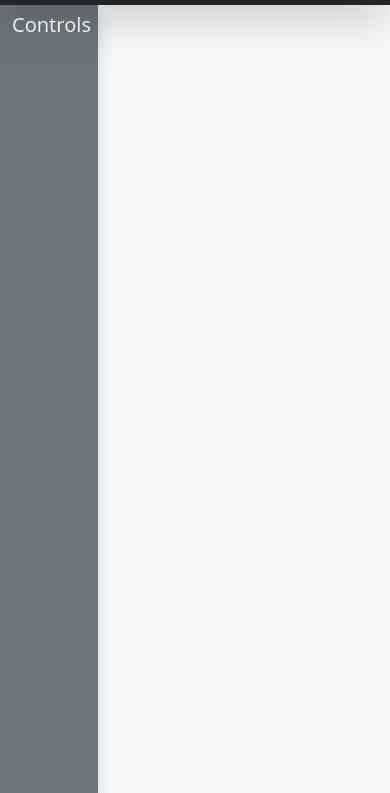
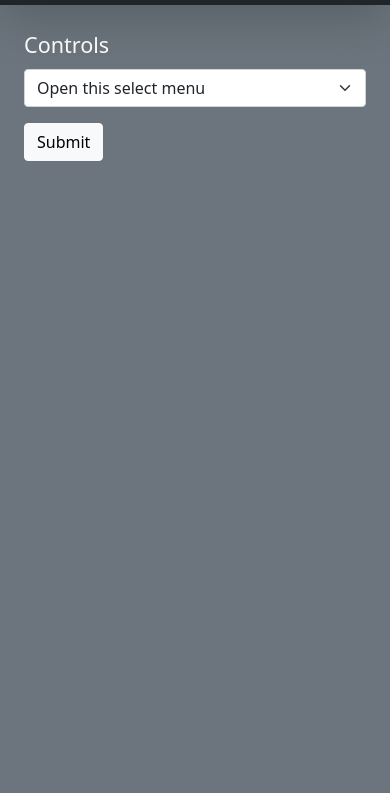
Before and after one commit to cprosche/bootstrap5-dashboard, a plain HTML site: page index.html in a window 390 px wide. Shown: the part 51-844 px from the top of the page. Drawn offline with nearby package versions, Linux system fonts and the light colour scheme.

Commit message:
added responsiveness

```diff
--- a/index.html
+++ b/index.html
@@ -14,14 +14,38 @@
     />
     <link rel="stylesheet" href="style.css" />
 
-    <title>Hello, world!</title>
+    <title>Dashboard</title>
   </head>
   <body>
     <!-- page body -->
     <div class="container-fluid main-page fixed-top bg-light">
       <div class="row main-page-row">
-        <div class="col-3 bg-secondary side-panel shadow text-white pt-2">
-          <h5>Controls</h5>
+        <div
+          class="
+            col-sm-4 col-xl-3 col-xxl-2
+            bg-secondary
+            side-panel
+            shadow
+            text-white
+            p-4
+          "
+        >
+          <form action="">
+            <legend>Controls</legend>
+            <select
+              class="form-select mb-3"
+              aria-label="Default select example"
+            >
+              <option selected>Open this select menu</option>
+              <option value="1">One</option>
+              <option value="2">Two</option>
+              <option value="3">Three</option>
+            </select>
+            <button type="submit" class="btn btn-light">Submit</button>
+          </form>
+          <div class="col-sm-8 col-md-8 col-xl-9 col-xxl-10 content">
+            <!-- add main content here -->
+          </div>
         </div>
       </div>
     </div>
```
